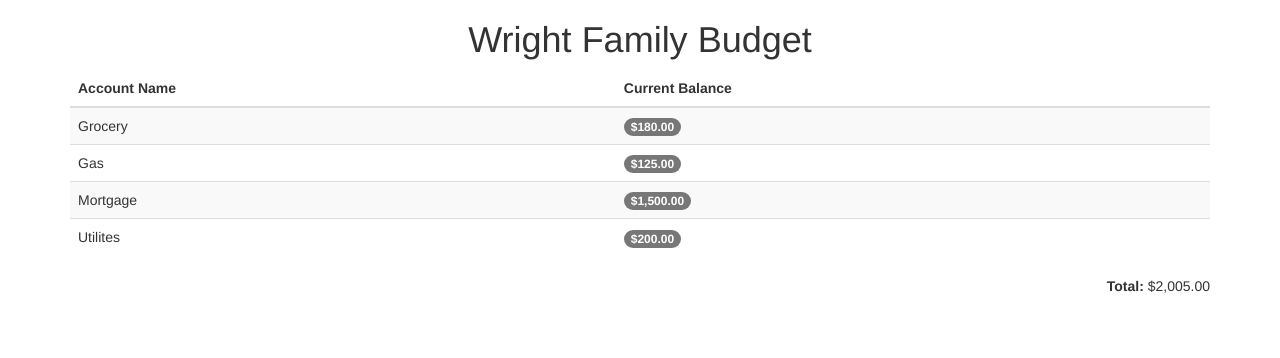
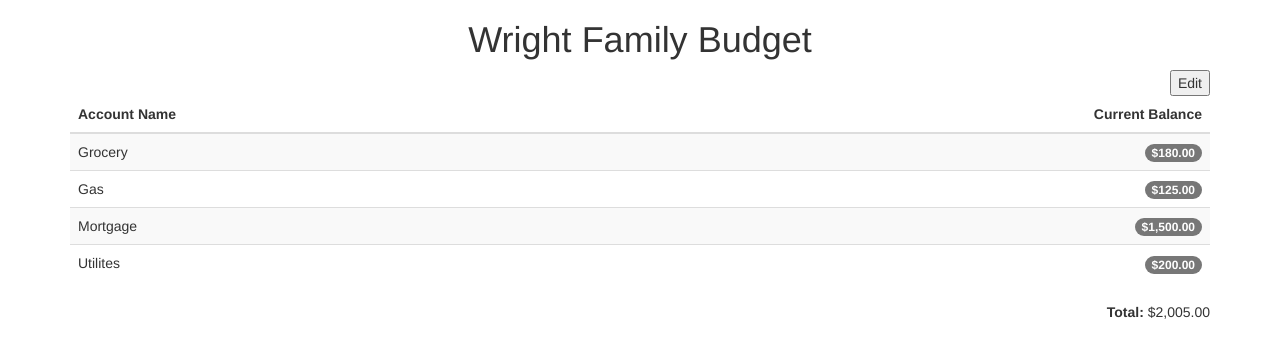
Before and after one commit to samoasao/Budget-App, an Angular app: page / in a window 1280 px wide. Shown: the top 358 px of the page. Built offline with nearby package versions, Linux system fonts and the light colour scheme.

Commit message:
Edit Mode

```diff
--- a/src/app/app.module.ts
+++ b/src/app/app.module.ts
@@ -1,5 +1,6 @@
 import { BrowserModule } from '@angular/platform-browser';
 import { NgModule } from '@angular/core';
+import { FormsModule }   from '@angular/forms';
 
 import { CategoryService } from './category.service';
 import { CategoriesComponent } from './categories.component';
@@ -12,7 +13,8 @@ import { AppComponent } from './app.component';
     CategoriesComponent
   ],
   imports: [
-    BrowserModule
+    BrowserModule,
+    FormsModule
   ],
   providers: [CategoryService],
   bootstrap: [AppComponent]
--- a/src/app/categories.component.html
+++ b/src/app/categories.component.html
@@ -1,18 +1,39 @@
 <div>
+	<div class="text-right">
+	<button *ngIf="editMode" (click)="saveButtonClick()">Save</button>
+	<button *ngIf="!editMode" (click)="editButtonClick()">Edit</button>
+	</div>
 	<table class="table table-striped">
 	<thead>
 	<tr>
-		<th>Account Name</th>
-		<th>Current Balance</th>
+		<th>
+		Account Name
+
+		</th>
+		<th class="text-right">
+			Current Balance
+		</th>
 	</tr>
 	</thead>
 	<tbody>
 		<tr *ngFor="let category of categories">
-			<td>{{category.name}} </td>
+
 			<td>
-				<span class="badge">
-					{{category.currentBalance | currency : 'USD' : true}}
-				</span>
+
+			<div *ngIf="!editMode"> {{category.name}} </div>
+			<input *ngIf="editMode" [(ngModel)]="category.name" placeholder="name">
+			</td>
+			<td class="text-right">
+				<div *ngIf="!editMode">
+					<span class="badge">
+						{{category.currentBalance | currency : 'USD' : true}}
+					</span>
+				</div>
+				<div *ngIf="editMode">
+					<label>$</label><input type="number" [(ngModel)]="category.currentBalance" placeholder="name">
+
+				</div>
+
 			</td>
 		</tr>
 	</tbody>
--- a/src/app/categories.component.ts
+++ b/src/app/categories.component.ts
@@ -1,4 +1,4 @@
-import { Component, OnInit } from '@angular/core';
+import { Component, OnInit, Input } from '@angular/core';
 
 import{ Category } from './category'
 import { CategoryService } from './category.service'
@@ -15,12 +15,26 @@ import { CategoryService } from './category.service'
 export class CategoriesComponent{
 	categories:Category[];
 	total:number;
+	editMode:boolean;
 
 	constructor(private categoryService: CategoryService){}
 
 	ngOnInit():void{
 		this.categories = this.categoryService.getCategories();
 		this.total = this.categoryService.getTotal();
+		this.editMode = false;
 	}
 
+	editButtonClick(): void {
+		this.editMode = true;
+	}
+
+	saveButtonClick(): void {
+		this.total = this.categoryService.getTotal();
+		this.editMode = false;
+
+	}
+
+	@Input() category:Category;
+
 }
--- a/src/app/category.service.ts
+++ b/src/app/category.service.ts
@@ -14,9 +14,10 @@ export class CategoryService{
 
 	getTotal(): number{
 
-		this.categories = this.getCategories();
+		//this.categories = this.getCategories();
 
-		return this.categories.reduce((prev, category) => prev + category.currentBalance, 0);
+		//return CATEGORIES.length;
+		return CATEGORIES.reduce((prev, category) => prev + category.currentBalance, 0);
 		//return 20;
 	}
 }
```
